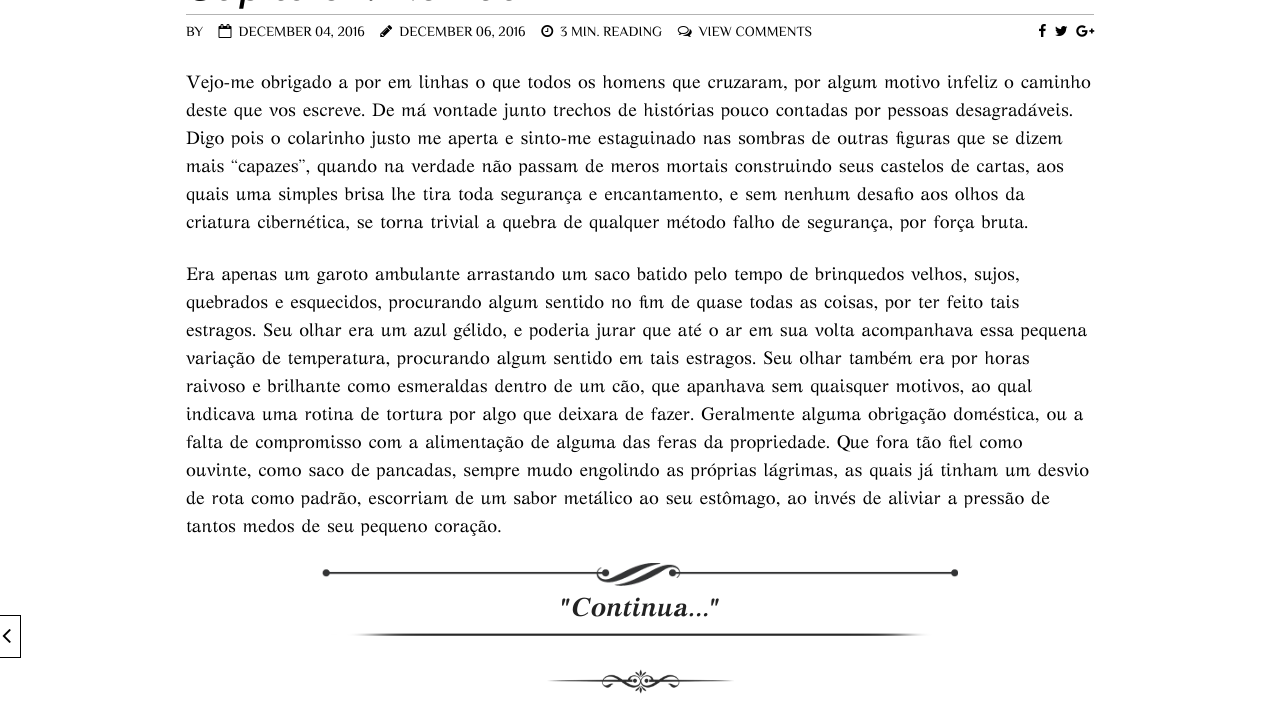
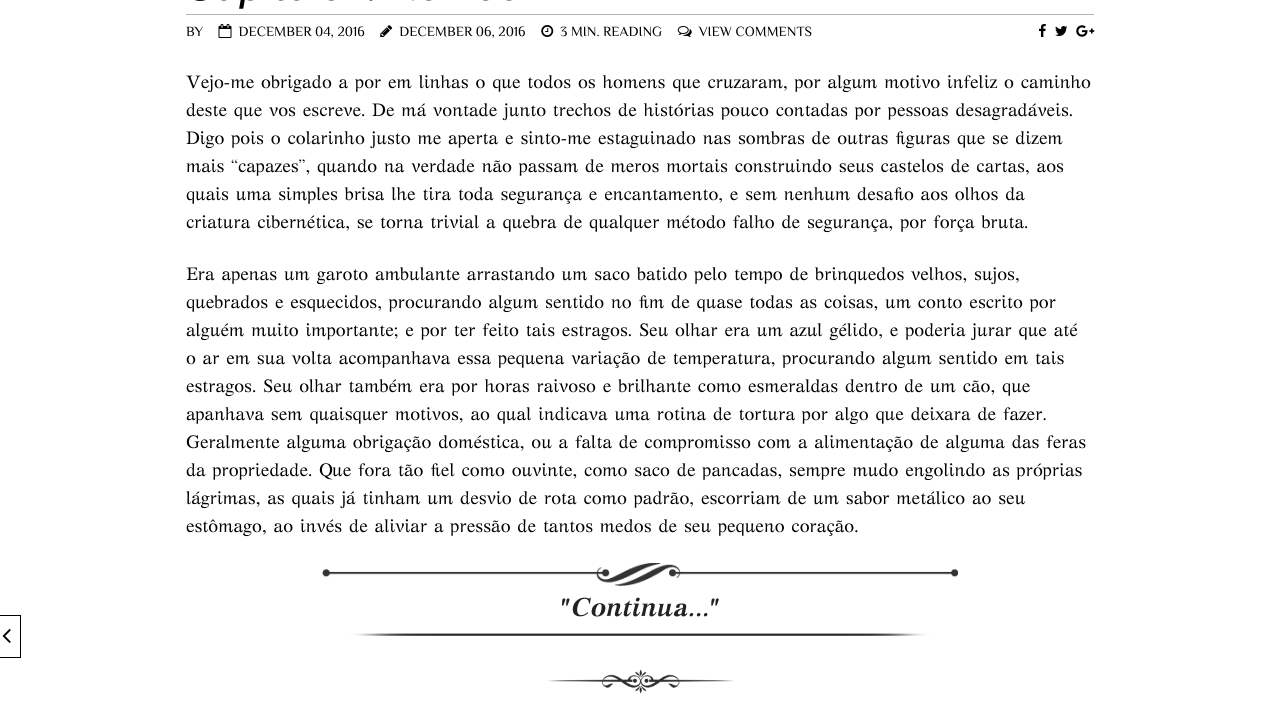
Before and after one commit to Agt-Morgu5/agt-morgu5.github.io, a Jekyll site: the page built from _posts/blog/views/2015-11-14-no-more-flags.md, in a window 1280 px wide and 900 px high, scrolled down 350 px, cut to the strip 0-706 px from the top of the window. Built offline with Jekyll 4.4.1, drawn with Linux system fonts in a browser that asks for light colours; nearby versions of some CDN libraries; comment, search, counter and statistics services are not loaded.

Commit message:
Update 2015-11-14-no-more-flags.md

```diff
--- a/_posts/blog/views/2015-11-14-no-more-flags.md
+++ b/_posts/blog/views/2015-11-14-no-more-flags.md
@@ -12,7 +12,7 @@
 ---
 Vejo-me obrigado a por em linhas o que  todos os homens que cruzaram, por algum motivo infeliz o caminho deste que vos escreve. De má vontade junto trechos de histórias pouco contadas por pessoas desagradáveis. Digo pois o colarinho justo me aperta e sinto-me estaguinado nas sombras de outras figuras que se dizem mais “capazes”, quando na verdade não passam de meros mortais construindo seus castelos de cartas, aos quais uma simples brisa lhe tira toda segurança e encantamento, e sem nenhum desafio aos olhos da criatura cibernética, se torna trivial a quebra de qualquer método falho de segurança, por força bruta.
 
-Era apenas um garoto ambulante arrastando um saco batido pelo tempo de brinquedos velhos, sujos, quebrados e esquecidos, procurando algum sentido no fim de quase todas as coisas, por ter feito tais estragos. Seu olhar era um azul gélido, e poderia jurar que até o ar em sua volta acompanhava essa pequena variação de temperatura, procurando algum sentido em tais estragos. Seu olhar também era por horas raivoso e brilhante como esmeraldas dentro de um cão, que apanhava sem quaisquer motivos, ao qual indicava uma rotina de tortura por algo que deixara de fazer. Geralmente alguma obrigação doméstica, ou a falta de compromisso com a alimentação de alguma das feras da propriedade. Que fora tão fiel como ouvinte, como saco de pancadas, sempre mudo engolindo as próprias lágrimas, as quais já tinham um desvio de rota como padrão, escorriam de um sabor metálico ao seu estômago, ao invés de aliviar a pressão de tantos medos de seu pequeno coração.
+Era apenas um garoto ambulante arrastando um saco batido pelo tempo de brinquedos velhos, sujos, quebrados e esquecidos, procurando algum sentido no fim de quase todas as coisas, um conto escrito por alguém muito importante; e por ter feito tais estragos. Seu olhar era um azul gélido, e poderia jurar que até o ar em sua volta acompanhava essa pequena variação de temperatura, procurando algum sentido em tais estragos. Seu olhar também era por horas raivoso e brilhante como esmeraldas dentro de um cão, que apanhava sem quaisquer motivos, ao qual indicava uma rotina de tortura por algo que deixara de fazer. Geralmente alguma obrigação doméstica, ou a falta de compromisso com a alimentação de alguma das feras da propriedade. Que fora tão fiel como ouvinte, como saco de pancadas, sempre mudo engolindo as próprias lágrimas, as quais já tinham um desvio de rota como padrão, escorriam de um sabor metálico ao seu estômago, ao invés de aliviar a pressão de tantos medos de seu pequeno coração.
 
 <div class="central-quote">"Continua..."</div>
 
```
